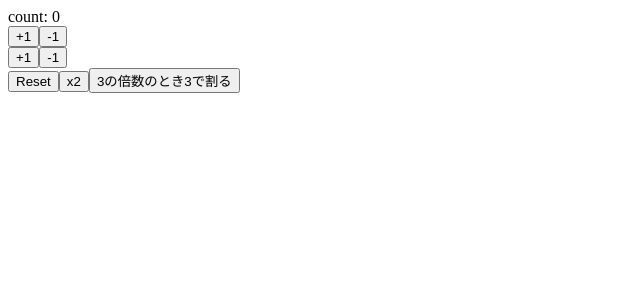
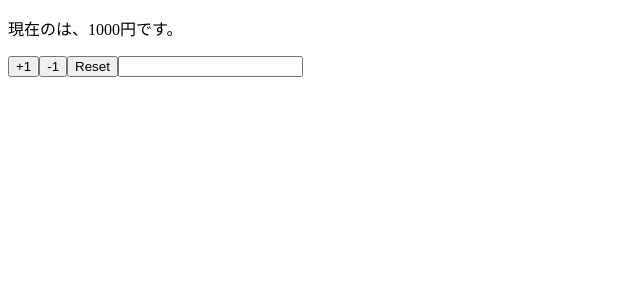
Before and after one commit to mizunoob/react_hooks_101, a React (Create React App) app in the folder react_hooks_101/: page / in a window 1280 px wide. Shown: the top 300 px of the page, without its empty margins (0-640 px from the left). Built offline with nearby package versions, Linux system fonts and the light colour scheme.

Commit message:
implement component using multiple states

```diff
--- a/react_hooks_101/src/App.js
+++ b/react_hooks_101/src/App.js
@@ -1,40 +1,28 @@
 import React, { useState } from 'react';
 
-const App = () => {
-  const [count, setCount] = useState(0)
+const App = props => {
+  const [name, setName] = useState(props.name)
+  const [price, setPrice] = useState(props.price)
 
-  const increment = () => setCount(count + 1)
-  const decrement = () => setCount(count - 1)
-
-  const increment2 = () => setCount(previousCount => previousCount + 1)
-  const decrement2 = () => setCount(previousCount => previousCount - 1)
-
-  const resetCount = () => setCount(0)
-  const twice = () => setCount(previousCount => previousCount * 2)
-  const threeCut = () => setCount(previousCount => {
-    if (previousCount % 3 !== 0 || previousCount === 0) {return previousCount} else {
-      return previousCount / 3
-    }
-  })
+  const reset = () => {
+    setPrice(props.price)
+    setName(props.name)
+  }
 
   return (
     <>
-      <div>count: {count}</div>
-      <div>
-        <button onClick={increment}>+1</button>
-        <button onClick={decrement}>-1</button>
-      </div>
-      <div>
-        <button onClick={increment2}>+1</button>
-        <button onClick={decrement2}>-1</button>
-      </div>
-      <div>
-        <button onClick={resetCount}>Reset</button>
-        <button onClick={twice}>x2</button>
-        <button onClick={threeCut}>3の倍数のとき3で割る</button>
-      </div>
+      <p>現在の{name}は、{price}円です。</p>
+      <button onClick={() => setPrice(price + 1)}>+1</button>
+      <button onClick={() => setPrice(price - 1)}>-1</button>
+      <button onClick={reset}>Reset</button>
+      <input value={name} onChange={e => setName(e.target.value)}/>
     </>
   );
 }
 
+App.defaultProps = {
+  name: '',
+  price: 1000
+}
+
 export default App;
```
